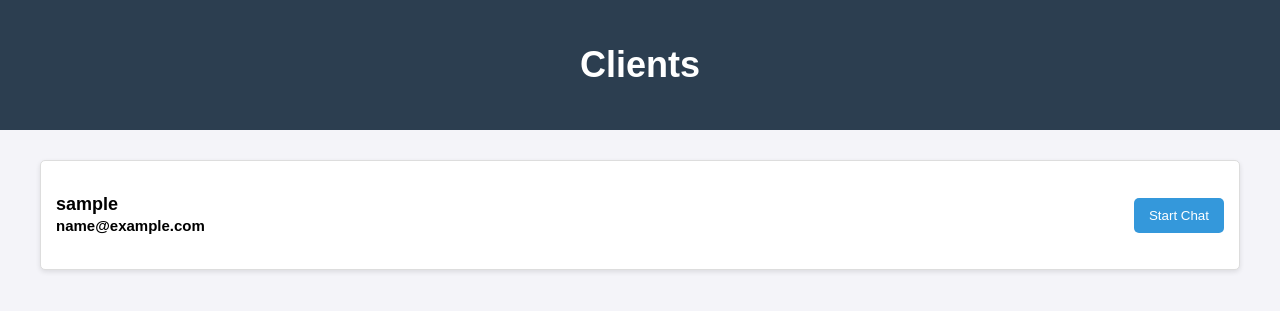
After one commit to PrashantBarai/FreelanceConnect, a Flask app: page /home/clients in a window 1280 px wide. The commit adds this page. Shown: the top 311 px of the page. Run offline with Flask 3, Linux system fonts and the light colour scheme; the visitor is signed in with stand-in values (Sample User, id 1); a database or web service that is not in the repository returns one stand-in record (values such as "Sample title").

Commit message:
real time chat established

```diff
--- a/main.py
+++ b/main.py
@@ -38,6 +38,11 @@ from flask import send_from_directory
 def uploaded_file(filename):
     return send_from_directory("client_uploads", filename)
 
+# @app.route("/home/profile/<uid>")
+# def access_profile(uid):
+#     return redirect(url_for("client_profile", userid=uid))
+
+
 @app.route("/auth/signup", methods=["GET", "POST"])
 def signup():
     if request.method == "POST":
@@ -55,7 +60,7 @@ def signup():
             "username": username,
             "email": email,
             "hashed_password": hashed_pw,
-            "user_type": user_type
+            "user_type": user_type,
         })
         return redirect(url_for("login"))
     return render_template("signup.html")
@@ -188,9 +193,12 @@ def my_posts():
 def client_profile(userid):
     if "userid" not in session:
         return redirect(url_for("login"))
+    if session['userid'] != userid:
+        return redirect(url_for(client_profile(userid=userid)))
 
     client_data = profile_collection.find_one({"_id": userid})
     print(userid)
+
     if request.method == "POST":
         profile_pic = request.files.get("profile_pic")
         name = request.form.get("name")
@@ -199,7 +207,7 @@ def client_profile(userid):
         bio = request.form.get("bio")
 
         update_data = {
-            "uid": userid,  # Ensure document key
+            "_id": userid,  # Ensure correct document key
             "name": name,
             "work_experience": work_experience,
             "education": education,
@@ -213,25 +221,32 @@ def client_profile(userid):
             print(profile_pic_path)
 
         if client_data:
-            profile_collection.update_one({"uid": userid}, {"$set": update_data})
+            profile_collection.update_one({"_id": userid}, {"$set": update_data})
         else:
             profile_collection.insert_one(update_data)
-        print(client_data)
+            curruser = users_collection.find_one({"_id":userid})
+            curruser["profile_url"] = "localhost:5000/home/profile/"+userid
+
         return redirect(url_for("client_profile", userid=userid))
+
     client_data = profile_collection.find_one({"uid": userid})
     return render_template("client/profile.html", client=client_data, userid=userid)
 
 
+
 FREE_UPLOAD_FOLDER = "freelance_uploads"
+from flask import Flask, request, redirect, url_for, render_template, jsonify
+from werkzeug.utils import secure_filename
+import os
+from bson import json_util
+
 @app.route("/home/freelanceposts", methods=["GET", "POST"])
 def freelance_posts():
     print("Request method:", request.method)
 
-
     if "userid" in session and session["user_type"].lower() == "freelancer":
         if request.method == "POST":
-            print("Form submitted!")
-            print(request.form)
+
             title = request.form.get("title")
             description = request.form.get("description")
             category = request.form.get("category")
@@ -241,15 +256,15 @@ def freelance_posts():
             skills_required = request.form.get("skills_required")
             documents = request.files.getlist("documents")
 
-            # Debugging prints
-            print(f"Title: {title}, Description: {description}, Category: {category}, Location: {location}")
-            print(f"Budget: {budget}, Delivery Time: {delivery_time}, Skills: {skills_required}")
-            print("Documents:", [doc.filename for doc in documents] if documents else "No document")
+            # # Debugging prints
+            # print(f"Title: {title}, Description: {description}, Category: {category}, Location: {location}")
+            # print(f"Budget: {budget}, Delivery Time: {delivery_time}, Skills: {skills_required}")
+            # print("Documents:", [doc.filename for doc in documents] if documents else "No document")
 
-            # Validation
-            if not title or not description or not category or not delivery_time:
-                print("Missing required fields!")
-                return "Missing required fields", 400
+            # # Validation
+            # if not title or not description or not category or not delivery_time:
+            #     print("Missing required fields!")
+            #     return "Missing required fields", 400
 
             # Post data dictionary
             post_data = {
@@ -285,11 +300,135 @@ def freelance_posts():
             posts_collection.update_one({"_id": inserted_post.inserted_id}, {"$set": post_data})
             print("Post stored in collection!")
             return redirect(url_for("home"))
-        return render_template("freelancer/freelancer_dashboard.html")
+
+
+        posts = list(posts_collection.find({}))  # Show all posts
+
+        return render_template("freelancer/freelancer_dashboard.html", posts=posts)
+
     return redirect(url_for("login"))
+
+@app.route("/home/clients")
+def client_chatroom():
+    if "userid" not in session:
+        return redirect(url_for("login"))
+    clients = users_collection.find({"user_type": "client"})
+    return render_template("freelancer/clients.html", clients=clients)
+
+
+@app.route("/home/chatroom")
+def home_clients():
+    if "userid" not in session:
+        return redirect(url_for("login"))
+    user = users_collection.find_one({"_id": ObjectId(session["userid"])})
+    if user and "chatrooms" in user:
+        chatrooms = user["chatrooms"]
+    else:
+        chatrooms = []
+
+    return render_template("client/chatroom.html", chatrooms=chatrooms)
 
 
 
+from flask import Flask, render_template, session, request, redirect, url_for
+from flask_socketio import SocketIO, send, emit, join_room, leave_room
+from bson import ObjectId
+from datetime import datetime
+from pymongo import MongoClient
+
+socketio = SocketIO(app)
+
+
+chatroom_collection = db['chatroom']
+
+@app.route("/start_chat", methods=["POST"])
+def start_chat():
+    if "userid" in session:
+        freelancer_id = session["userid"]  # ID of the freelancer
+        client_id = request.form.get("other_user_id")  # ID of the client
+        room_id = str(ObjectId())  # Generate a unique room ID
+
+        session["room_id"] = room_id
+        session["other_user_id"] = client_id
+        users_collection.update_one(
+            {"_id": ObjectId(freelancer_id)},
+            {"$addToSet": {"chatrooms": room_id}}
+        )
+        users_collection.update_one(
+            {"_id": ObjectId(client_id)},
+            {"$addToSet": {"chatrooms": room_id}}
+        )
+
+        # Initialize the chatroom in the collection
+        chatroom_collection.insert_one({
+            "room_id": room_id,
+            "client_id": client_id,
+            "freelancer_id": freelancer_id,
+            "client_msg": [],
+            "freelancer_msg": []
+        })
+
+        return redirect(url_for("chat", room_id=room_id))
+    return redirect(url_for("login"))
+
+@app.route("/chat/<room_id>")
+def chat(room_id):
+    if "userid" in session:
+        session["room_id"] = room_id
+        return render_template("chat.html", room_id=room_id)
+    return redirect(url_for("login"))
+
+@socketio.on("join")
+def handle_join(data):
+    room = data["room"]
+    join_room(room)
+    send(f"{session.get('username')} has joined the chat.", to=room)
+
+@socketio.on("message")
+def handle_message(data):
+    room = data["room"]
+    message = data["message"]
+    sender = session.get("username")
+    timestamp = datetime.now().strftime("%H:%M")
+
+    # Store message in the chatroom collection under the correct room
+    if room:
+        chatroom = chatroom_collection.find_one({"room_id": room})
+        if chatroom:
+            if sender == session.get("username"):  # Check if message sender is the logged in user
+                if sender == chatroom["freelancer_id"]:
+                    # Save message to freelancer's message array
+                    chatroom_collection.update_one(
+                        {"room_id": room},
+                        {"$push": {"freelancer_msg": {"sender": sender, "message": message, "timestamp": timestamp}}}
+                    )
+                else:
+                    # Save message to client's message array
+                    chatroom_collection.update_one(
+                        {"room_id": room},
+                        {"$push": {"client_msg": {"sender": sender, "message": message, "timestamp": timestamp}}}
+                    )
+            else:
+                # Assuming the other user is the client
+                if sender == chatroom["freelancer_id"]:
+                    chatroom_collection.update_one(
+                        {"room_id": room},
+                        {"$push": {"freelancer_msg": {"sender": sender, "message": message, "timestamp": timestamp}}}
+                    )
+                else:
+                    chatroom_collection.update_one(
+                        {"room_id": room},
+                        {"$push": {"client_msg": {"sender": sender, "message": message, "timestamp": timestamp}}}
+                    )
+
+            # Emit message to the chatroom
+            emit("message", {"sender": sender, "message": message, "timestamp": timestamp}, to=room)
+
+@socketio.on("leave")
+def handle_leave(data):
+    room = data["room"]
+    leave_room(room)
+    send(f"{session.get('username')} has left the chat.", to=room)
 
 @app.route("/logout")
 def logout():
@@ -298,3 +437,4 @@ def logout():
 
 if __name__ == "__main__":
     app.run(debug=True)
+    socketio.run(app, debug=True)
--- a/templates/client/client_dashboard.html
+++ b/templates/client/client_dashboard.html
@@ -18,6 +18,7 @@
                 <a href="/home" class="text-gray-700 hover:text-blue-600">Dashboard</a>
                 <a href="/home/myposts" class="text-gray-700 hover:text-blue-600">My Posts</a>
                 <a href="/home/profile/{{ session['userid'] }}" class="text-gray-700 hover:text-blue-600">Profile</a>
+                <a href="/home/chatroom" class="text-gray-700 hover:text-blue-600">Chatroom</a>
                 <a href="/logout" class="bg-red-600 text-white px-4 py-2 rounded-lg hover:bg-red-700">Logout</a>
             </div>
         </div>
--- /dev/null
+++ b/templates/freelancer/clients.html
@@ -0,0 +1,100 @@
+<!DOCTYPE html>
+<html lang="en">
+<head>
+    <meta charset="UTF-8">
+    <meta name="viewport" content="width=device-width, initial-scale=1.0">
+    <title>Clients</title>
+    <style>
+        body {
+            font-family: Arial, sans-serif;
+            background-color: #f4f4f9;
+            margin: 0;
+            padding: 0;
+        }
+
+        header {
+            background-color: #2c3e50;
+            color: white;
+            text-align: center;
+            padding: 20px;
+        }
+
+        h1 {
+            font-size: 36px;
+        }
+
+        .client-list {
+            list-style-type: none;
+            padding: 0;
+            margin: 0;
+        }
+
+        .client-item {
+            background-color: white;
+            border: 1px solid #ddd;
+            border-radius: 5px;
+            margin: 10px 0;
+            padding: 15px;
+            display: flex;
+            justify-content: space-between;
+            align-items: center;
+            box-shadow: 0 2px 5px rgba(0, 0, 0, 0.1);
+        }
+
+        .client-info {
+            font-size: 18px;
+            font-weight: bold;
+        }
+
+        .client-actions button {
+            background-color: #3498db;
+            color: white;
+            border: none;
+            padding: 10px 15px;
+            border-radius: 5px;
+            cursor: pointer;
+            transition: background-color 0.3s;
+        }
+
+        .client-actions button:hover {
+            background-color: #2980b9;
+        }
+
+        .container {
+            max-width: 1200px;
+            margin: 0 auto;
+            padding: 20px;
+        }
+
+        .client-actions {
+            text-align: right;
+        }
+
+    </style>
+</head>
+<body>
+
+    <header>
+        <h1>Clients</h1>
+    </header>
+
+    <div class="container">
+        <ul class="client-list">
+            {% for client in clients %}
+                <li class="client-item">
+                    <div class="client-info">
+                        <p>{{ client.username }} <br><small>{{ client.email }}</small></p>
+                    </div>
+                    <div class="client-actions">
+                        <form action="{{ url_for('start_chat') }}" method="POST">
+                            <input type="hidden" name="other_user_id" value="{{ client._id }}">
+                            <button type="submit">Start Chat</button>
+                        </form>
+                    </div>
+                </li>
+            {% endfor %}
+        </ul>
+    </div>
+
+</body>
+</html>
--- a/utils/utils.py
+++ b/utils/utils.py
@@ -3,7 +3,10 @@ from werkzeug.utils import secure_filename
 
 
 def convert_lists_to_html(content):
+    if not content:
+        return ""
     lines = content.split('\n')
+
     html_lines = []
     in_list = False
 
```
Also changed, not shown: templates/chat.html (added, +58 -0 lines), templates/client/chatroom.html (added, +38 -0 lines), templates/freelancer/freelancer_dashboard.html (+59 -4 lines).
